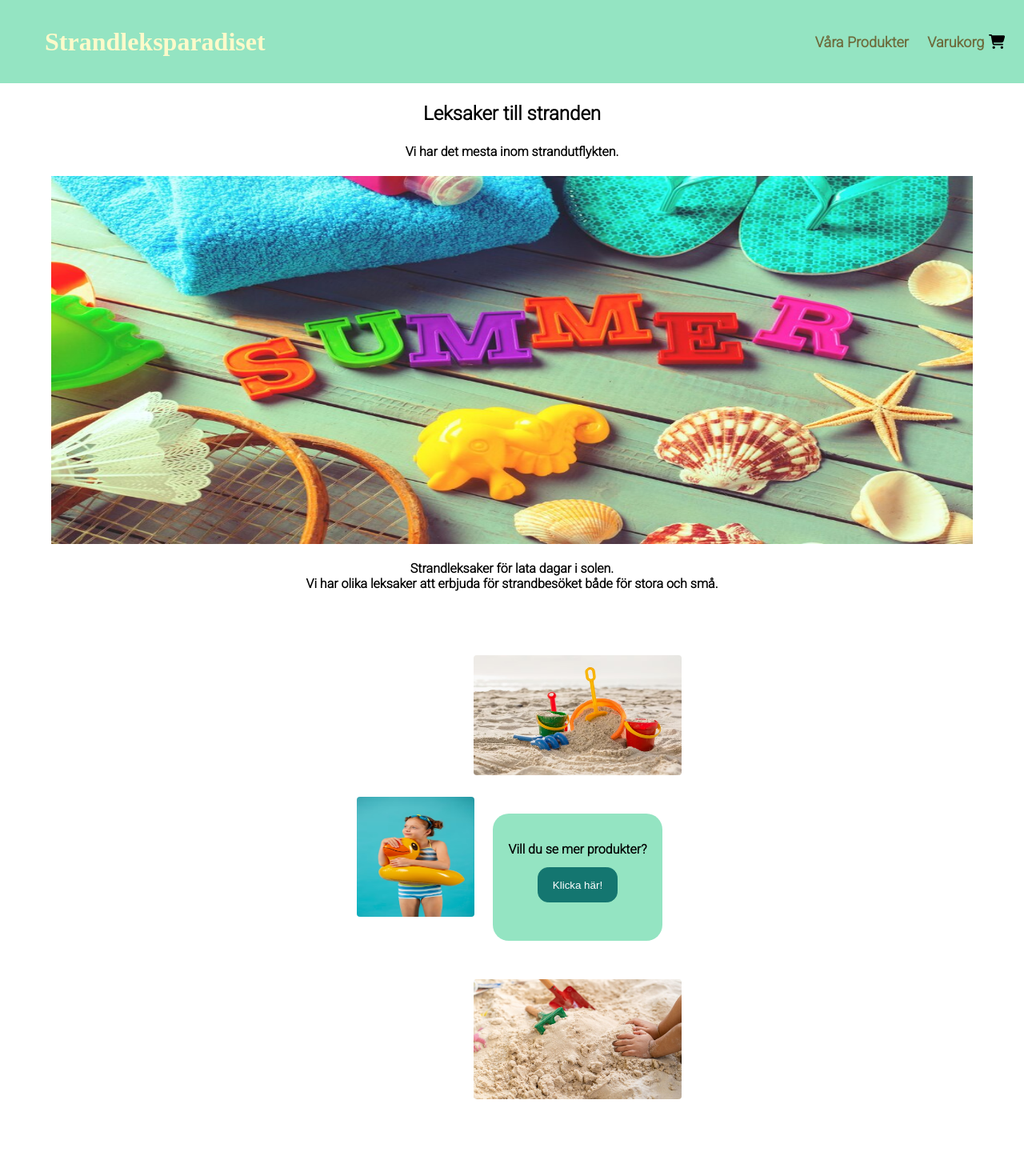
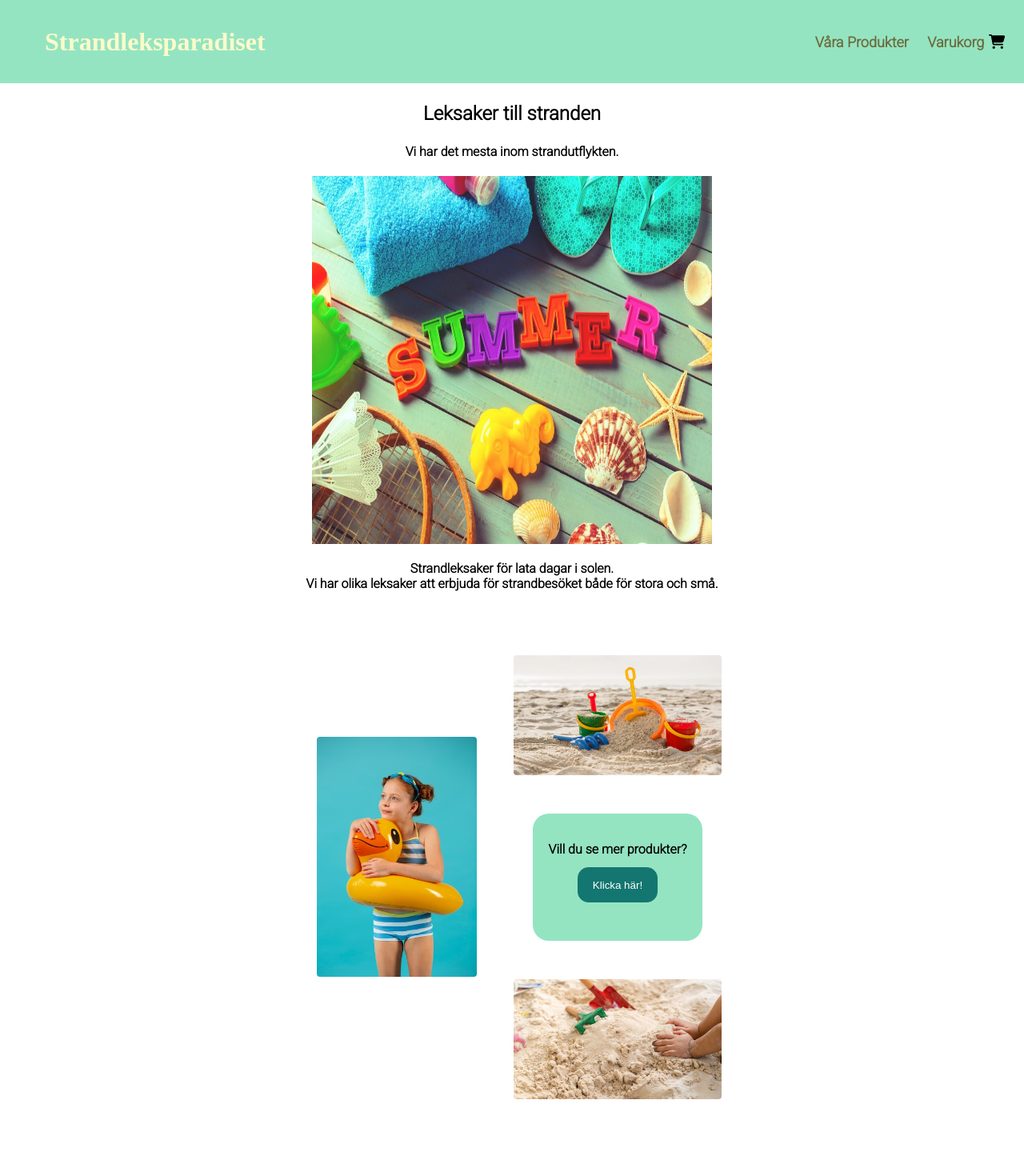
Before and after one commit to AnsoMalm/Summertoys-project, a React (Vite) app in the folder summer-toy-app/: page /#/ in a window 1280 px wide. Shown: the top 1470 px of the page at 80% size. Built offline with nearby package versions, Linux system fonts and the light colour scheme; no server answers; a web font is replaced by a local one.

Commit message:
fixed css for products.css

```diff
--- a/summer-toy-app/src/Stylesheet/Home.css
+++ b/summer-toy-app/src/Stylesheet/Home.css
@@ -1,9 +1,3 @@
- section {
-	display: flex;
-	flex-direction: column;
-	justify-content: center;
-	align-items: center;
- }
 
 p {
 	text-align: center;
@@ -12,15 +6,14 @@ p {
 
 /*Photo up*/
 .summer-picture {
-	width: 100%;
-	height: 70%;
+	width: 90%;
+	height: 90%;
 	margin: 0.3em;
 }
 
 /*Photo of the girl*/
 .girl-swimsuit {
-	width: 90%;
-	margin: 1em 1em;
+	height: 100%;
 	border-radius: 20px;
 
 }
@@ -84,7 +77,7 @@ p {
 	}
 
 	article .summer-picture {
-		width: 90%;
+		width: 500px;
 		height: 460px;
 	}
 
--- a/summer-toy-app/src/Stylesheet/Product.css
+++ b/summer-toy-app/src/Stylesheet/Product.css
@@ -58,7 +58,7 @@
 
 
 
-@media screen and (min-width: 590px) {
+@media screen and (min-width: 637px) {
 
 	.grid-container {
 		grid-template-columns: repeat(2, 1fr);
@@ -69,7 +69,7 @@
 	}
 }
 
-@media screen and (min-width: 884px) {
+@media screen and (min-width: 950px) {
 
 	.grid-container {
 		grid-template-columns: repeat(3, 1fr);
--- a/summer-toy-app/src/index.css
+++ b/summer-toy-app/src/index.css
@@ -13,3 +13,10 @@ h1 {
   text-align: center;
   margin: 1em 1em;
 }
+
+section {
+	display: flex;
+	flex-direction: column;
+	justify-content: center;
+	align-items: center;
+ }
--- a/summer-toy-app/src/routes/Home.jsx
+++ b/summer-toy-app/src/routes/Home.jsx
@@ -5,6 +5,7 @@ import BucketBeach from '../assets/img/three-buckets-with-sand-spade-beach.avif'
 import Beachplay from '../assets/img/plastic-children-toys-sandpit-outdoor.jpg'
 /*Andra importer*/
 import { Link } from 'react-router-dom'
+
 
 const Home = () => {
 
@@ -18,8 +19,8 @@ const Home = () => {
 				<p>Strandleksaker för lata dagar i solen.</p>
 				<p>Vi har olika leksaker att erbjuda för strandbesöket både för stora och små.</p>
 		</article>
-		<section>
-			<div className='photos'>
+		<section className="section-container">
+			<div className="photos">
 			<div className="photo-container-girl">
 				<img src={SummerGirl} alt="Girl with swimsuit and inflateted duck" className='girl-swimsuit'
 				/>
```
